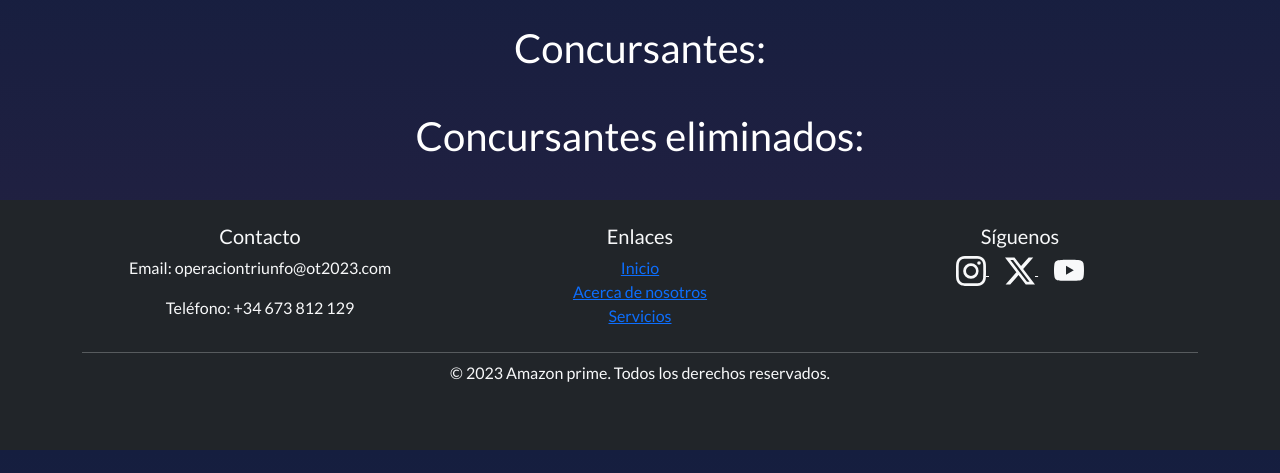
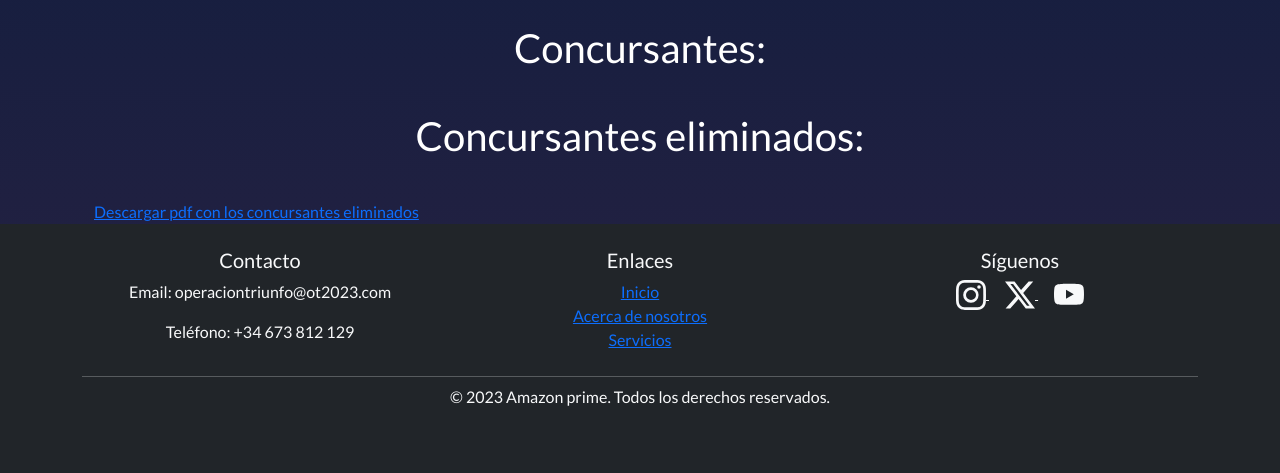
Before and after one commit to adrianhrb/ot2023, a Django app: page /concursantes/ in a window 1280 px wide. Shown: the part 75-548 px from the top of the page. Run offline with Django 4.2, Linux system fonts and the light colour scheme; data that the repository does not hold is empty; some libraries are stand-ins or nearby versions.

Commit message:
Some functionalities with pdf added

```diff
--- a/competitor/templates/competitor/list.html
+++ b/competitor/templates/competitor/list.html
@@ -34,5 +34,6 @@
             </div>
         {% endfor %}
     </div>
+    <a href="{% url "concursantes:eliminated_pdf" %}">Descargar pdf con los concursantes eliminados</a>
 </div>
 {% endblock %}
--- a/competitor/urls.py
+++ b/competitor/urls.py
@@ -7,4 +7,5 @@ app_name = 'concursantes'
 urlpatterns = [
     path('', views.competitors_list, name='competitors_list'),
     path('<slug:competitor_slug>', views.competitor_detail, name='competitor_detail'),
+    path('eliminated/pdf/', views.eliminated_pdf, name='eliminated_pdf'),
 ]
--- a/competitor/views.py
+++ b/competitor/views.py
@@ -1,4 +1,7 @@
+import weasyprint
+from django.http import HttpResponse
 from django.shortcuts import render
+from django.template.loader import render_to_string
 
 from .models import Competitor
 
@@ -22,3 +25,12 @@ def competitor_detail(request, competitor_slug):
     return render(
         request, 'competitor/detail.html', dict(competitor=competitor, section='concursantes')
     )
+
+
+def eliminated_pdf(request):
+    competitors = Competitor.objects.filter(active=False)
+    html = render_to_string('competitor/pdf.html', dict(competitors=competitors))
+    response = HttpResponse(content_type='application/pdf')
+    response['Content-Disposition'] = 'filename=eliminated.pdf'
+    weasyprint.HTML(string=html).write_pdf(response)
+    return response
```
Also changed, not shown: competitor/templates/competitor/pdf.html (added, +10 -0 lines).
